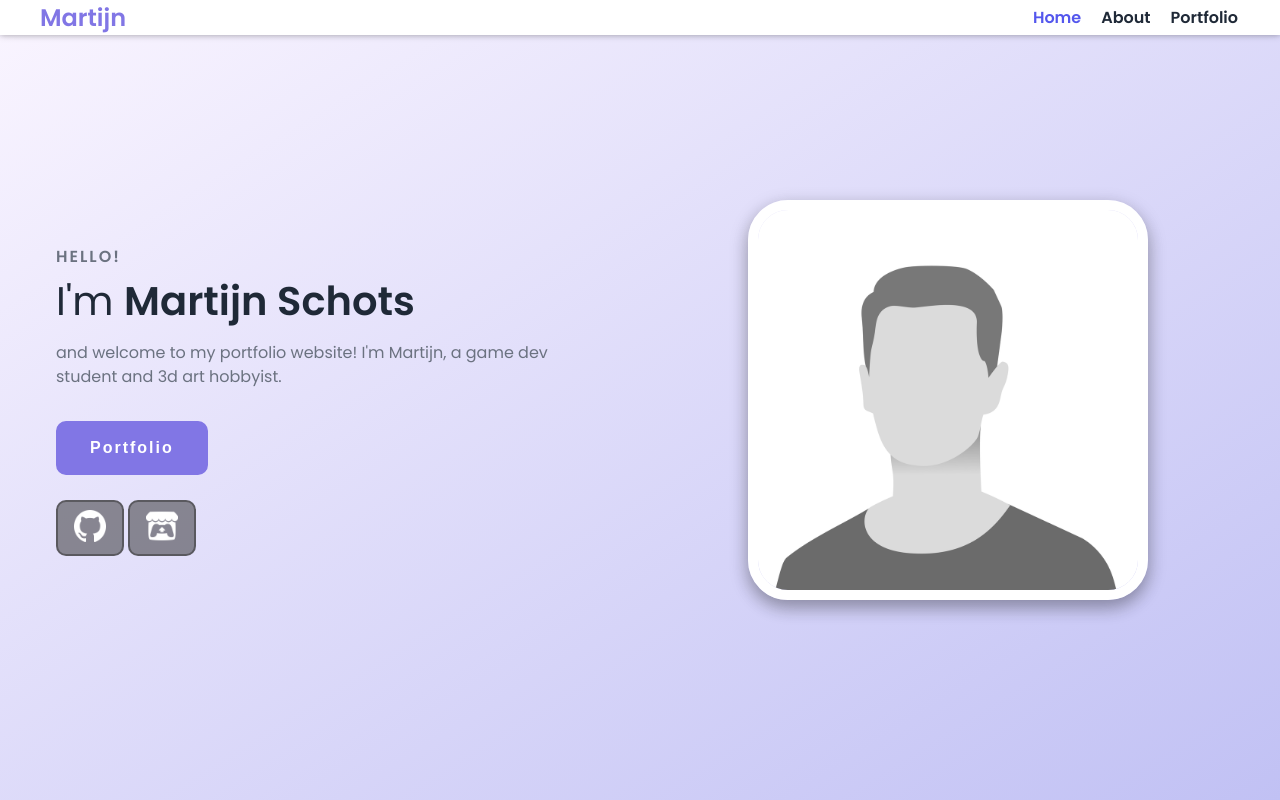
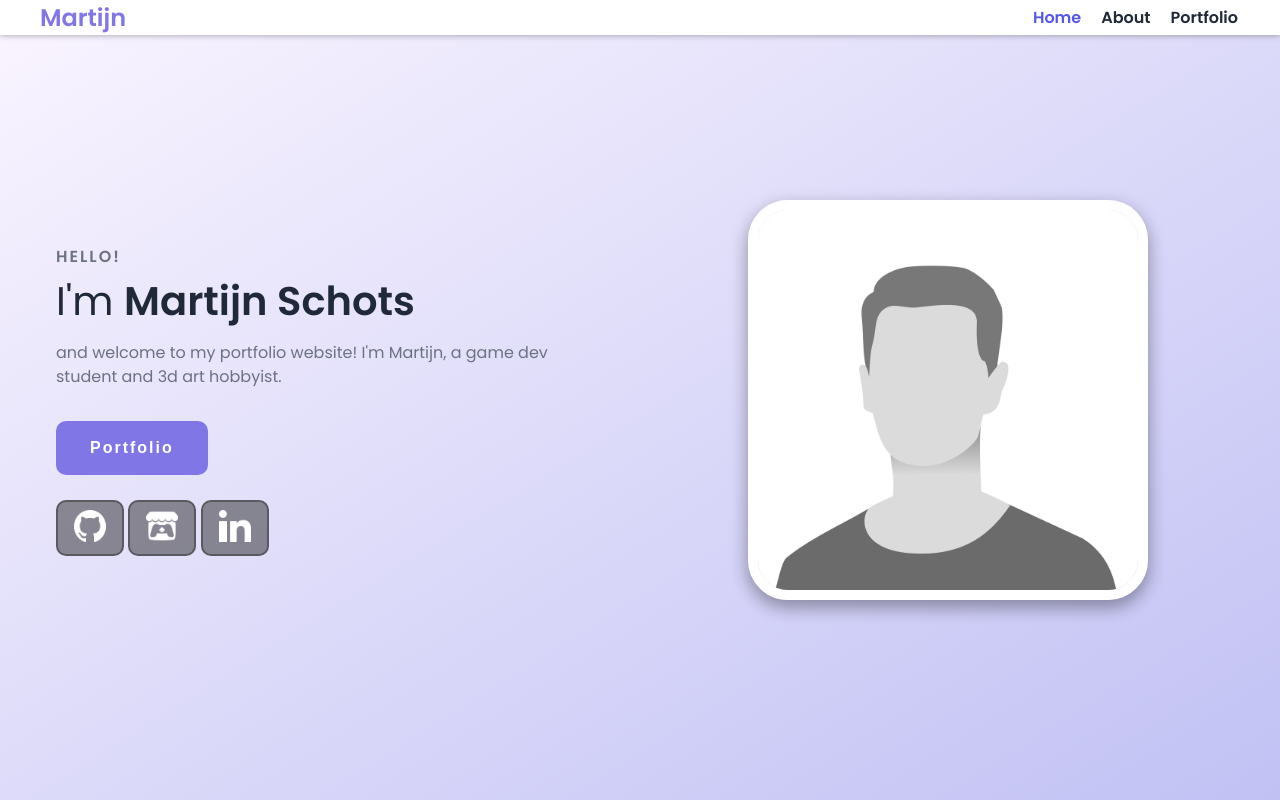
Before and after one commit to Martijn2410/martijnschots.com, a plain HTML site: page index.html in a window 1280 px wide. Drawn offline with nearby package versions, Linux system fonts and the light colour scheme.

Commit message:
Added linkedin button

```diff
--- a/index.html
+++ b/index.html
@@ -47,6 +47,8 @@
                                 src="assets/socials/github-142-svgrepo-com.png" class="social-img"></button></a>
                     <a href="https://martijn24.itch.io/"><button class="socials"><img
                                 src="assets/socials/itch-io-svgrepo-com.png" class="social-img"></button></a>
+                    <a href="https://www.linkedin.com/in/anne-martijn-schots-351446259/"><button class="socials"><img
+                                src="assets/socials/linkedin-161-svgrepo-com.png" class="social-img"></button></a>
                 </div>
 
             </div>
```
Also changed, not shown: assets/socials/linkedin-161-svgrepo-com.png (added).
